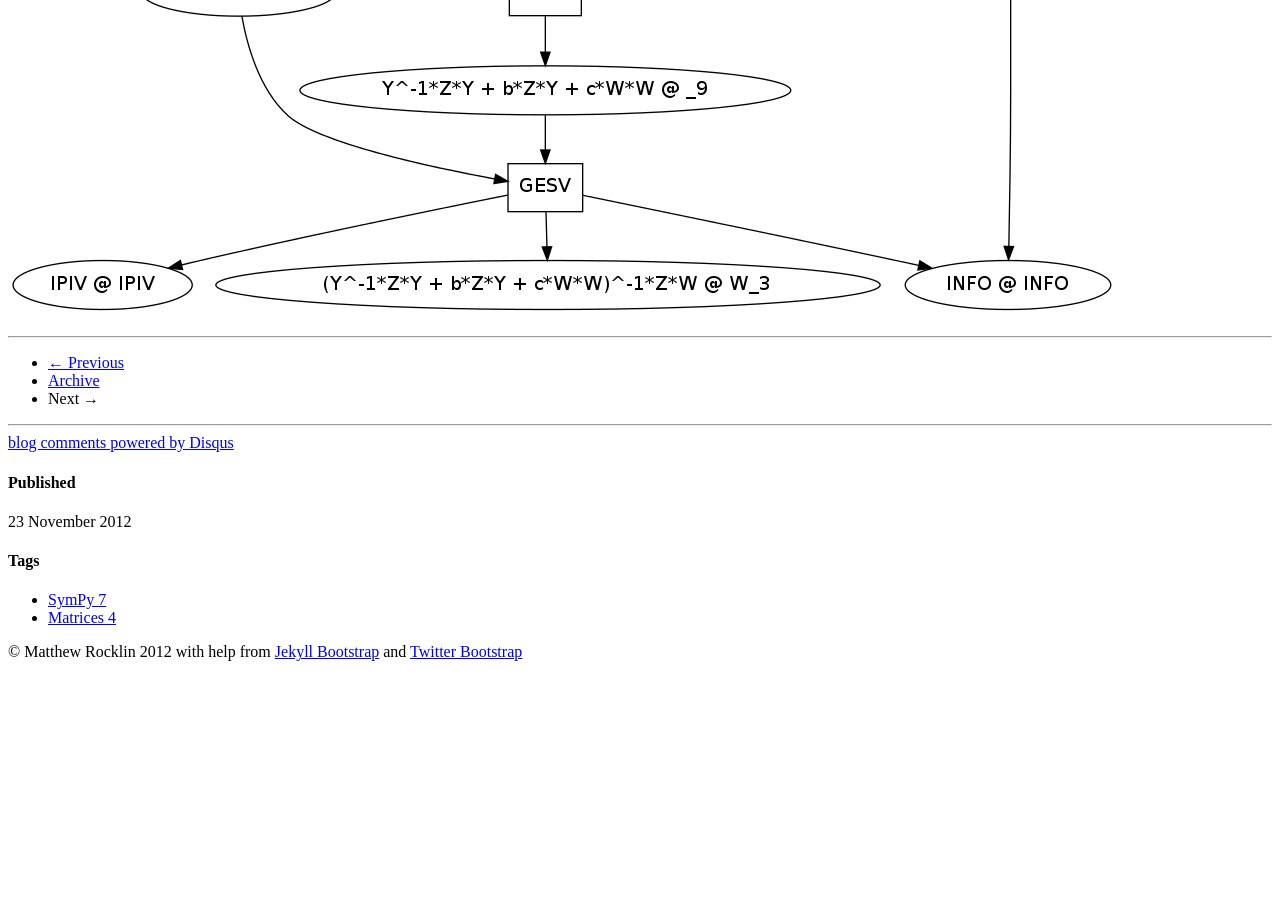
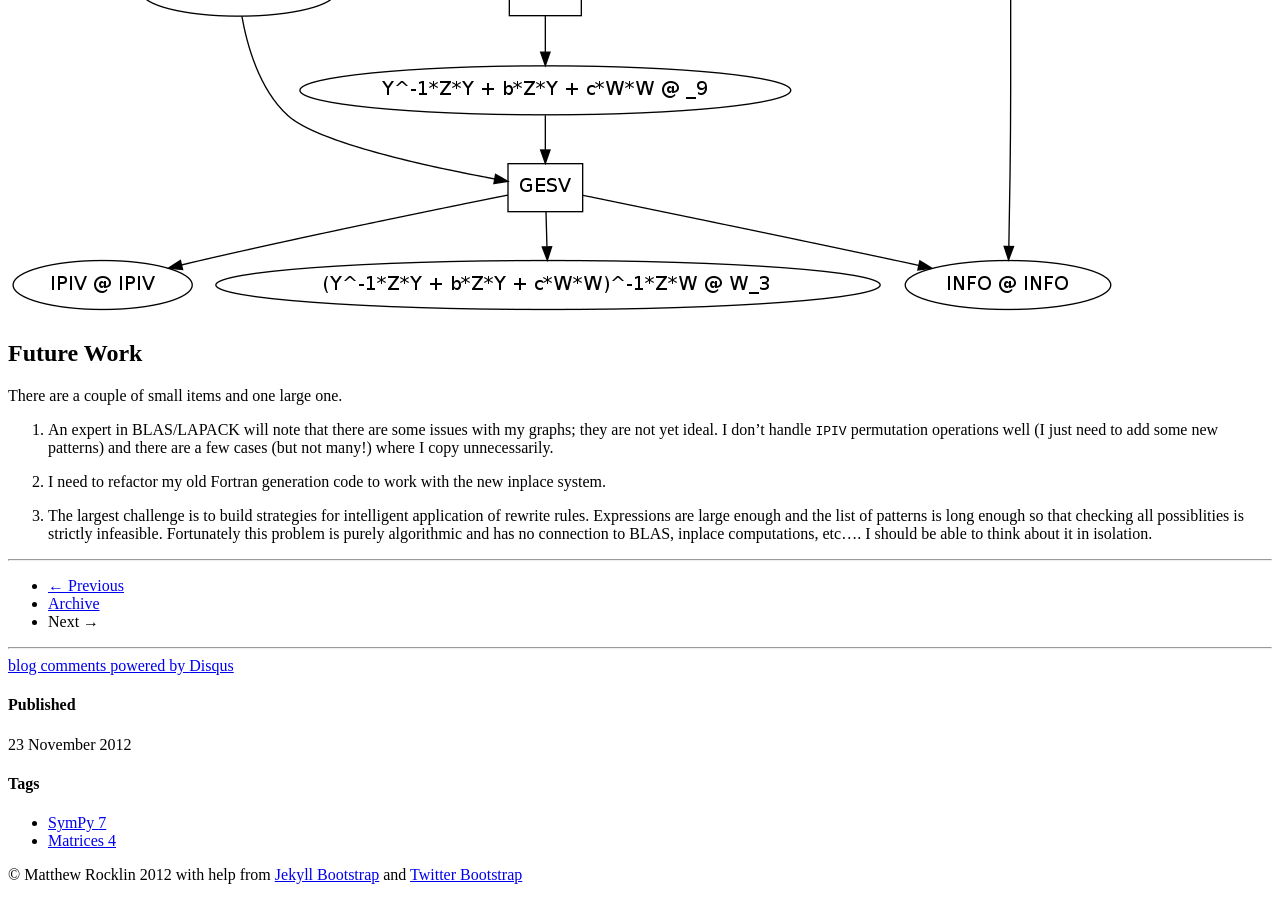
Before and after one commit to besyskymnbk/blog, a Jekyll site: the page built from _posts/work/2012-11-23-BuildingComputations.md, in a window 1280 px wide and 900 px high, scrolled down 3307 px. Built offline with Jekyll 4.4.1, drawn with Linux system fonts in a browser that asks for light colours; comment, search, counter and statistics services are not loaded; before the commit the page ends 3984 px from its top, so only the background shows below that.

Commit message:
add future work

```diff
--- a/_posts/work/2012-11-23-BuildingComputations.md
+++ b/_posts/work/2012-11-23-BuildingComputations.md
@@ -81,3 +81,15 @@ BLAS/LAPACK routines are *inplace*; they write their results to the memory locat
 {% endhighlight %}
 
 ![]({{ BASE_PATH }}/images/complex-matrix-computation-inplace.png)
+
+
+Future Work
+-----------
+
+There are a couple of small items and one large one.
+
+1.  An expert in BLAS/LAPACK will note that there are some issues with my graphs; they are not yet ideal.  I don't handle `IPIV` permutation operations well (I just need to add some new patterns) and there are a few cases (but not many!) where I copy unnecessarily.
+
+2.  I need to refactor my old Fortran generation code to work with the new inplace system.
+
+3.  The largest challenge is to build strategies for intelligent application of rewrite rules.  Expressions are large enough and the list of patterns is long enough so that checking all possiblities is strictly infeasible.  Fortunately this problem is purely algorithmic and has no connection to BLAS, inplace computations, etc....  I should be able to think about it in isolation.
```
